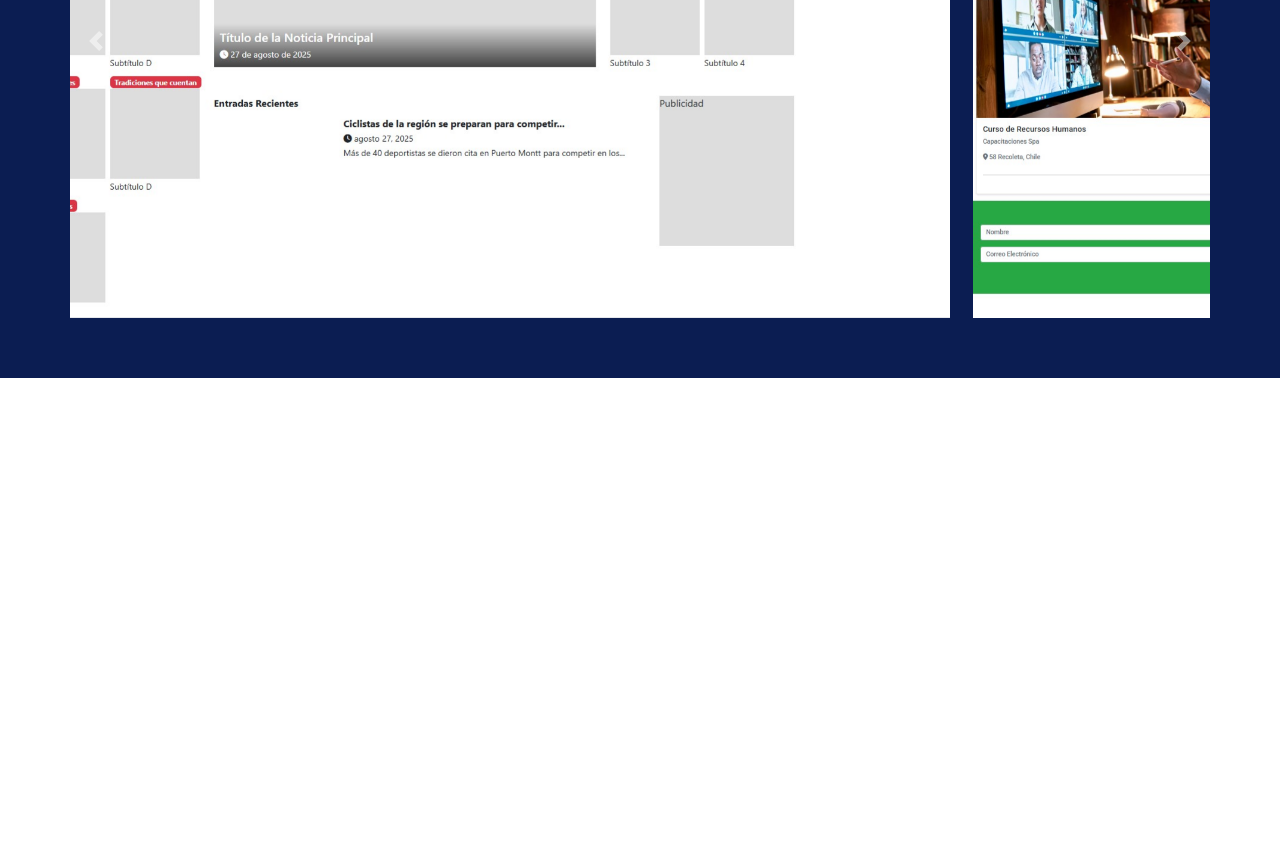
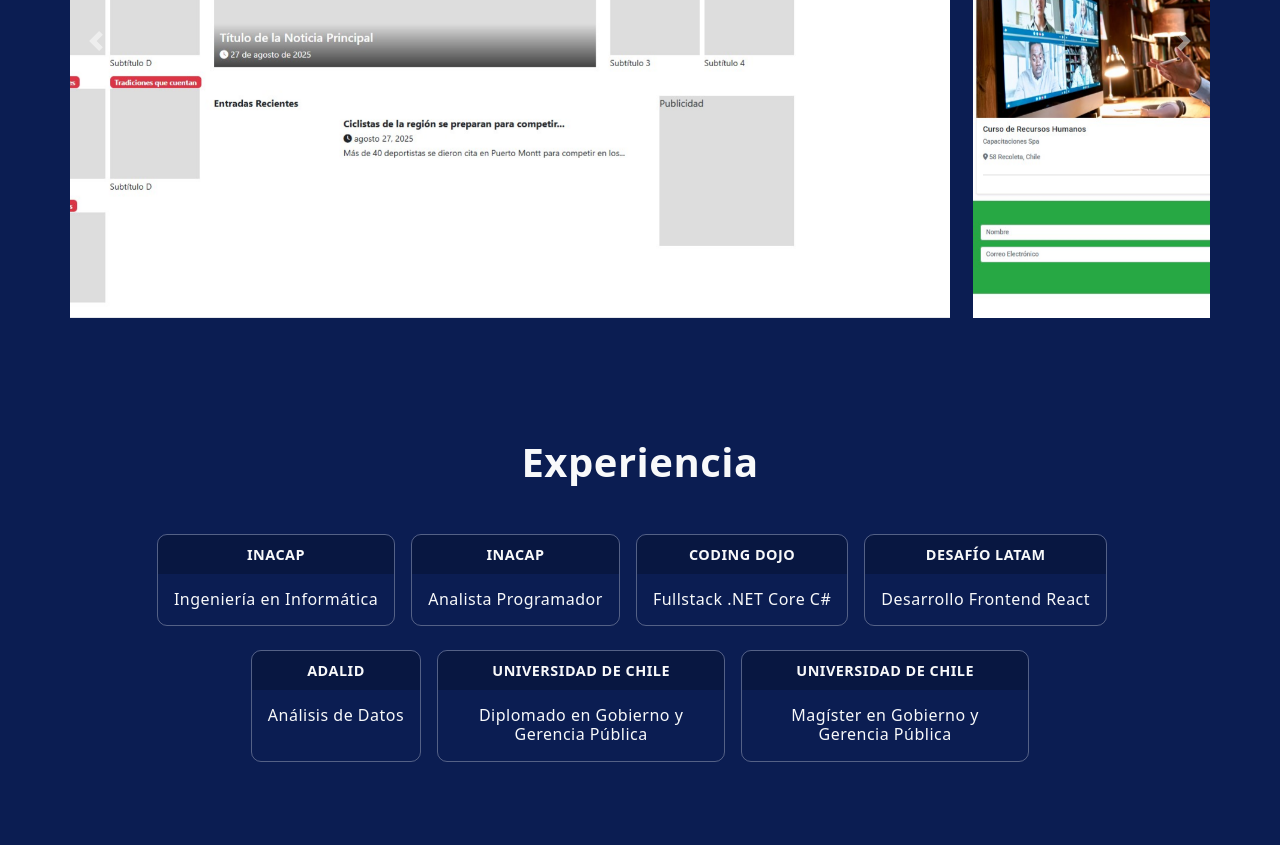
Before and after one commit to pablobarriaaguilar/Prueba-Final, a plain HTML site: page index.html in a window 1280 px wide. Shown: the part 1170-2015 px from the top of the page. Before the commit the page ends 1548 px from the top, so only its background shows below. Drawn offline with nearby package versions, Linux system fonts and the light colour scheme; a web font is replaced by a local one.

Commit message:
arreglado navbar agregando experiencia

```diff
--- a/index.html
+++ b/index.html
@@ -41,14 +41,18 @@
       <div class="collapse navbar-collapse" id="navbarSupportedContent">
         <ul class="navbar-nav mx-auto">
           <li class="nav-item active">
-            <a class="nav-link" href="#">Sobre mi <span class="sr-only">(current)</span></a>
+            <a class="nav-link" href="#sobremi">Sobre mi <span class="sr-only">(current)</span></a>
           </li>
           <li class="nav-item active">
-            <a class="nav-link" href="#Estudios">Estudios</a>
+            <a class="nav-link" href="#estudios">Estudios</a>
           </li>
 
           <li class="nav-item active">
-            <a class="nav-link" href="#">Portafolio</a>
+            <a class="nav-link" href="#portafolio">Portafolio</a>
+          </li>
+
+            <li class="nav-item active">
+            <a class="nav-link" href="#experiencia">Experiencia</a>
           </li>
 
           <li class="nav-item active">
@@ -68,7 +72,7 @@
     </nav>
   </header>
 
-  <section class=" bgcolor-blue text-light " name="SobreMi">
+  <section class=" bgcolor-blue text-light " name="sobremi" id="sobremi">
 
     <h1 class="text-center mt-0 animate__animated animate__backInRight ">Pablo<span> Barría</span></h1>
 
@@ -90,7 +94,7 @@
   </section>
 
 
-<section class="bgcolor-otro text-light" id="estudios">
+<section class="bgcolor-otro text-light" id="estudios" name="estudios">
   <h1 class="text-center mt-0 mb-5 animate__animated animate__backInRight">Estudios</h1>
 
   <div class="container text-center animate__animated animate__backInRight">
@@ -150,7 +154,7 @@
 </section>
 
 
-<section class="bgcolor-otro text-light" id="portafolio">
+<section class="bgcolor-otro text-light" id="portafolio" name="portafolio">
   <h1 class="text-center mt-0 mb-5 animate__animated animate__backInRight">Portafolio</h1>
 <div id="carouselExampleCaptions" class="carousel slide " data-ride="carousel">
 
@@ -190,6 +194,66 @@
 
 
 
+<section class="bgcolor-otro text-light" id="experiencia" name="experiencia">
+  <h1 class="text-center mt-0 mb-5 animate__animated animate__backInRight">Experiencia</h1>
+
+  <div class="container text-center animate__animated animate__backInRight">
+    <div class="row justify-content-center">
+
+      <div class="study-box mr-3">
+        <div class="study-header">Inacap</div>
+        <div class="study-body">
+          <h5>Ingeniería en Informática</h5>
+        </div>
+      </div>
+
+      <div class="study-box mr-3">
+        <div class="study-header">Inacap</div>
+        <div class="study-body">
+          <h5>Analista Programador</h5>
+        </div>
+      </div>
+
+      <div class="study-box mr-3">
+        <div class="study-header">Coding Dojo</div>
+        <div class="study-body">
+          <h5>Fullstack .NET Core C#</h5>
+        </div>
+      </div>
+
+      <div class="study-box mr-3">
+        <div class="study-header">Desafío Latam</div>
+        <div class="study-body">
+          <h5>Desarrollo Frontend React</h5>
+        </div>
+      </div>
+
+      <div class="study-box mr-3">
+        <div class="study-header">Adalid</div>
+        <div class="study-body">
+          <h5>Análisis de Datos</h5>
+        </div>
+      </div>
+
+      <div class="study-box mr-3">
+        <div class="study-header">Universidad de Chile</div>
+        <div class="study-body">
+          <h5>Diplomado en Gobierno y Gerencia Pública</h5>
+        </div>
+      </div>
+
+      <div class="study-box">
+        <div class="study-header">Universidad de Chile</div>
+        <div class="study-body">
+          <h5>Magíster en Gobierno y Gerencia Pública</h5>
+        </div>
+      </div>
+
+    </div>
+  </div>
+</section>
+
+
 </body>
 
 </html>
```
